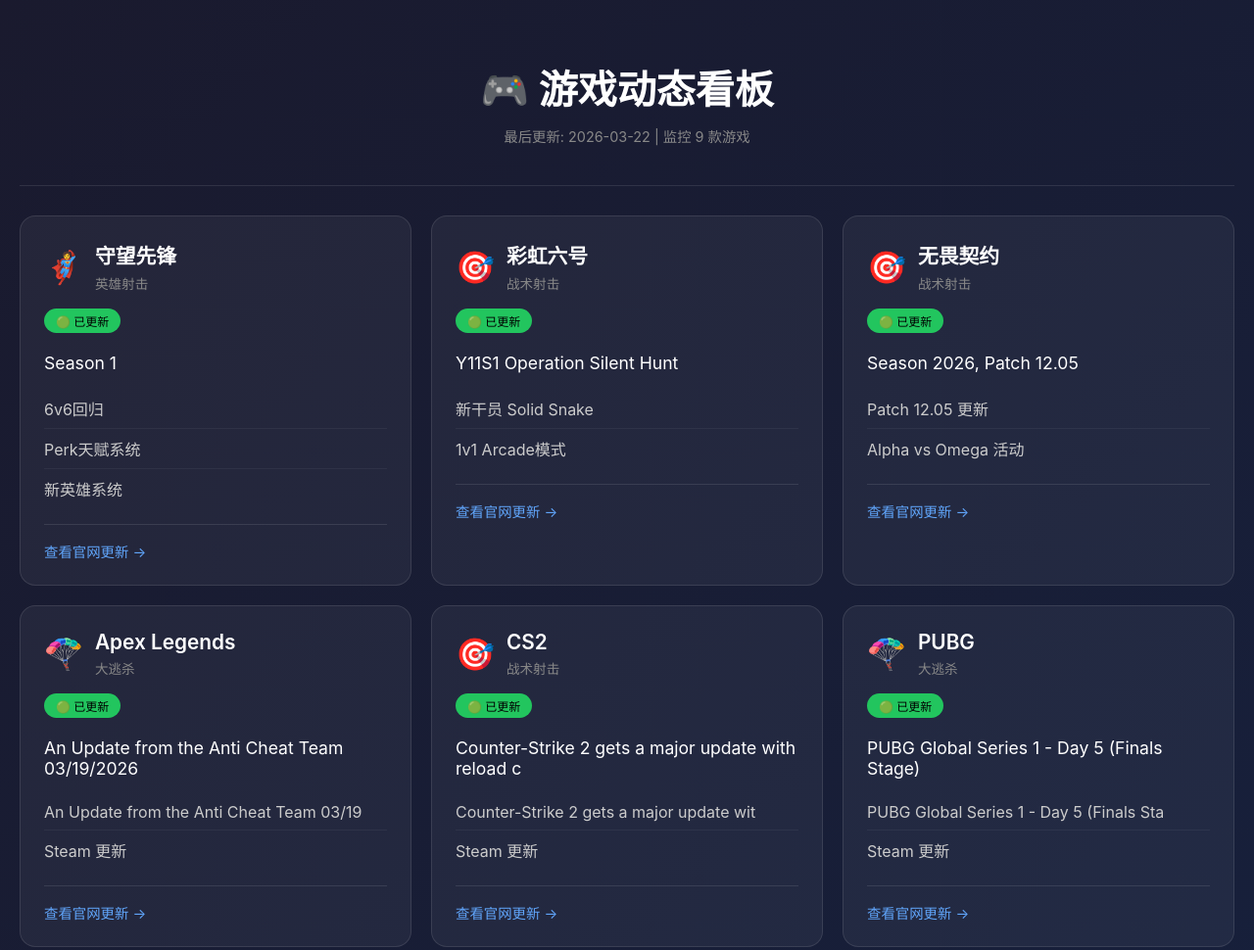
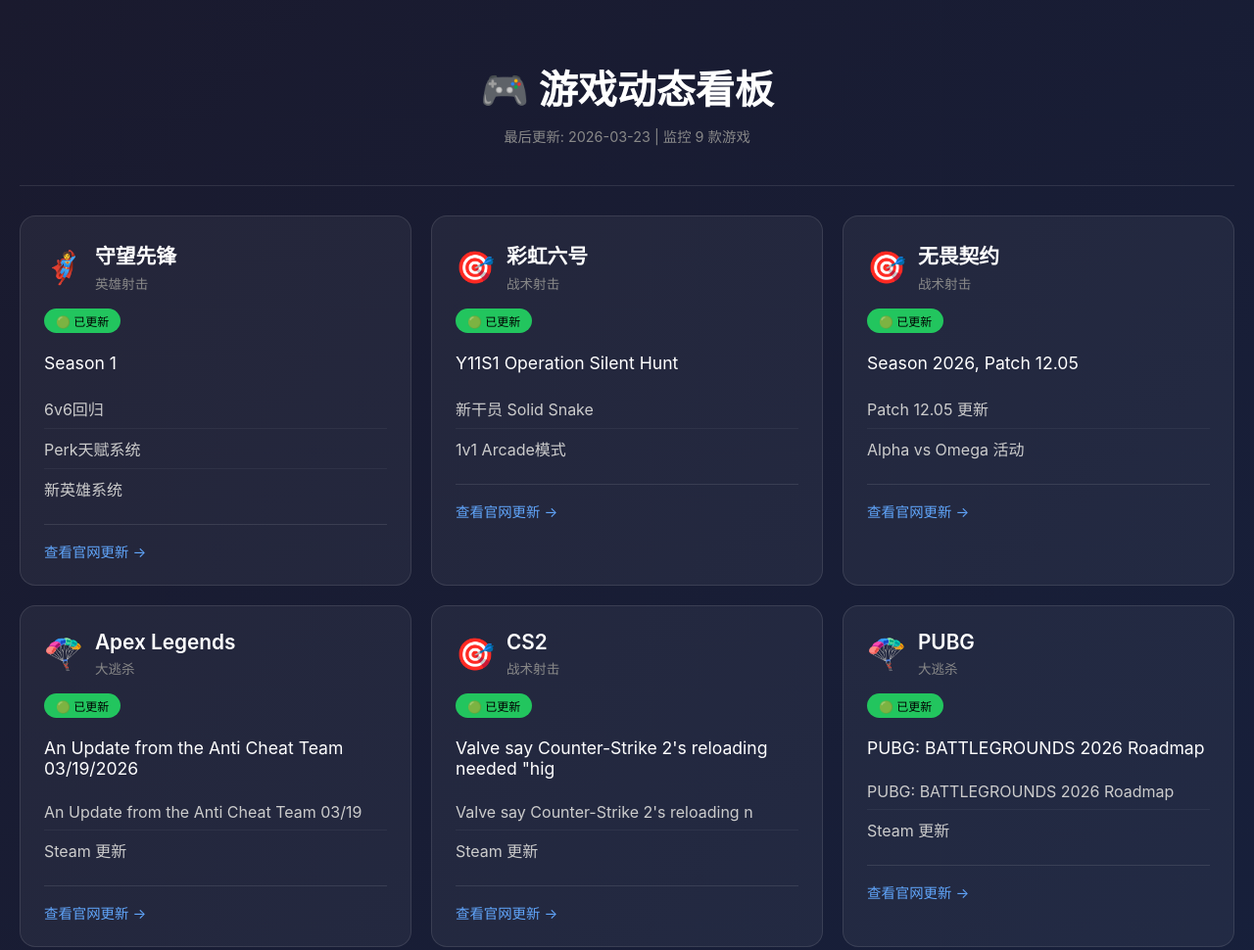
Before and after one commit to soycocoa/gamekanban, a plain HTML site: page dashboard.html in a window 1280 px wide. Shown: the top 970 px of the page at 98% size. Drawn offline with Linux system fonts and the light colour scheme.

Commit message:
Auto update 2026-03-23 19:30: dashboard.html

```diff
--- a/dashboard.html
+++ b/dashboard.html
@@ -123,7 +123,7 @@
     <div class="container">
         <header>
             <h1>🎮 游戏动态看板</h1>
-            <p class="update-time">最后更新: 2026-03-22 | 监控 9 款游戏</p>
+            <p class="update-time">最后更新: 2026-03-23 | 监控 9 款游戏</p>
         </header>
 
         <div class="board">
@@ -209,9 +209,9 @@
                     </div>
                 </div>
                 <span class="badge badge-active">🟢 已更新</span>
-                <div style="font-size:1.1em;margin:8px 0;">Counter-Strike 2 gets a major update with reload c</div>
+                <div style="font-size:1.1em;margin:8px 0;">Valve say Counter-Strike 2's reloading needed "hig</div>
                 <ul class="highlights">
-                    <li>Counter-Strike 2 gets a major update wit</li><li>Steam 更新</li>
+                    <li>Valve say Counter-Strike 2's reloading n</li><li>Steam 更新</li>
                 </ul>
                 <div class="card-footer">
                     <a href="https://store.steampowered.com/news/app=730" target="_blank">查看官网更新 →</a>
@@ -227,9 +227,9 @@
                     </div>
                 </div>
                 <span class="badge badge-active">🟢 已更新</span>
-                <div style="font-size:1.1em;margin:8px 0;">PUBG Global Series 1 - Day 5 (Finals Stage)</div>
+                <div style="font-size:1.1em;margin:8px 0;">PUBG: BATTLEGROUNDS 2026 Roadmap</div>
                 <ul class="highlights">
-                    <li>PUBG Global Series 1 - Day 5 (Finals Sta</li><li>Steam 更新</li>
+                    <li>PUBG: BATTLEGROUNDS 2026 Roadmap</li><li>Steam 更新</li>
                 </ul>
                 <div class="card-footer">
                     <a href="https://store.steampowered.com/news/app=578080" target="_blank">查看官网更新 →</a>
```
